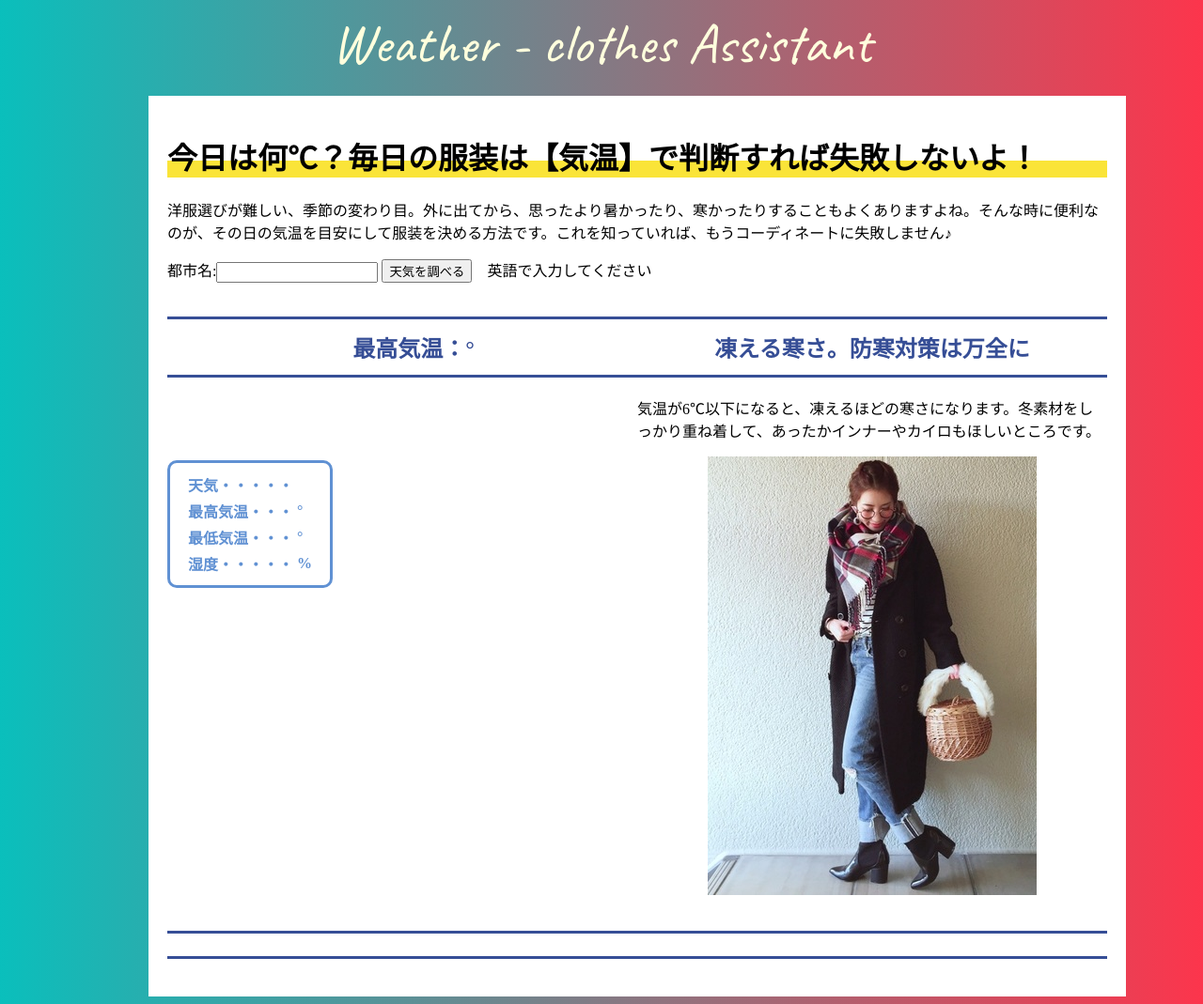
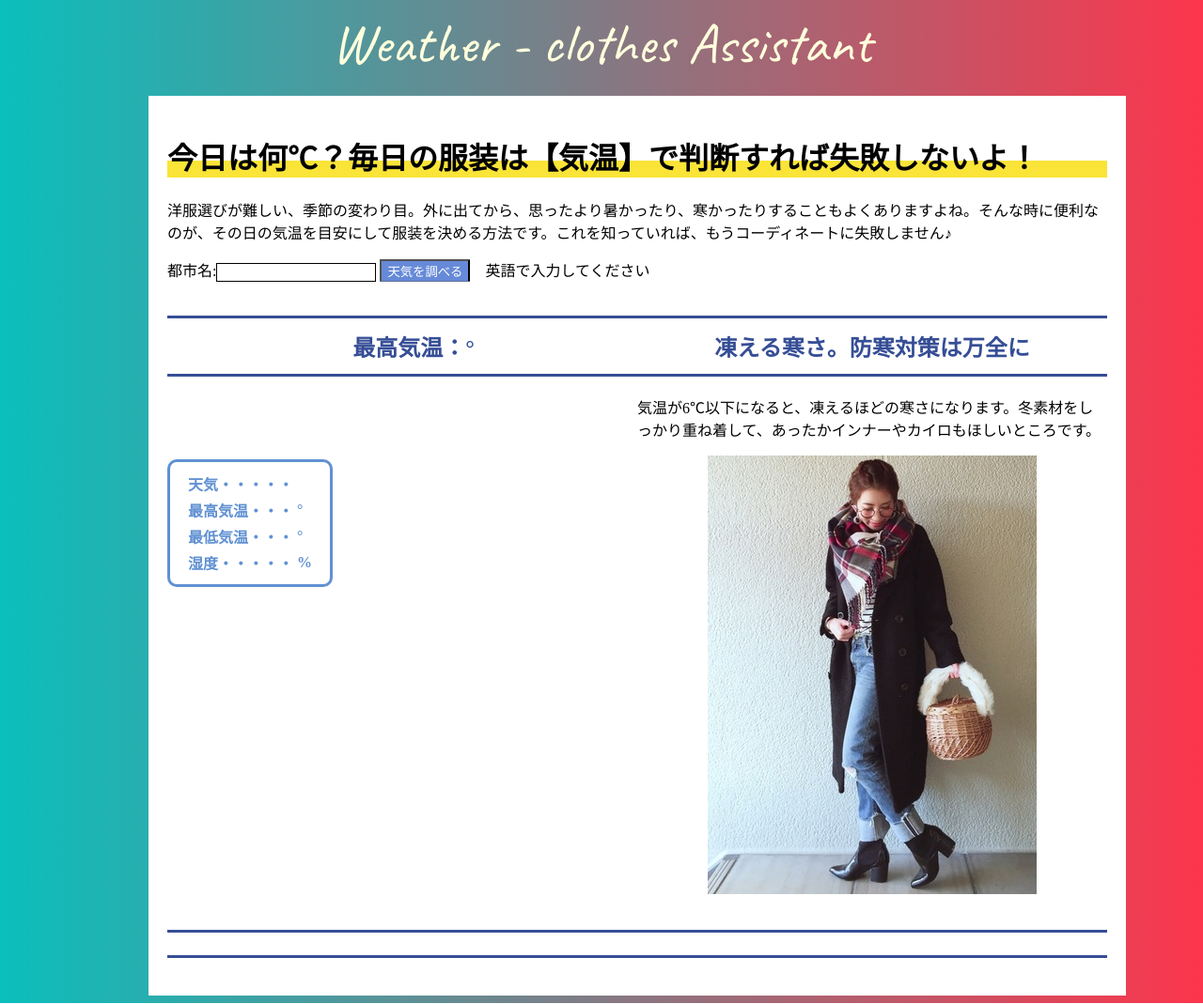
Before and after one commit to Ogishimakaede/excercise, a Django app: template exercise/templates/demo/main.html in a window 1280 px wide. Shown: the whole page at 94% size. Run offline with Django 3.2, Linux system fonts and the light colour scheme; the template is opened without the code that fills it, so the values that code supplies are empty.

Commit message:
Second commit

```diff
--- a/exercise/static/css/main.css
+++ b/exercise/static/css/main.css
@@ -107,3 +107,22 @@
 #text {
 	text-align: left;
 }
+
+#label {
+	border: solid 1px/*線*/
+}
+
+.square_btn{
+    display: inline-block;
+    text-decoration: none;
+    background: #668ad8;/*ボタン色*/
+    color: #FFF;
+    border-bottom: solid 1px #627295;
+    border-radius: 1px;
+}
+.square_btn:active {/*ボタンを押したとき*/
+    -ms-transform: translateY(4px);
+    -webkit-transform: translateY(4px);
+    transform: translateY(4px);/*下に動く*/
+    border-bottom: none;/*線を消す*/
+}
--- a/exercise/templates/demo/main.html
+++ b/exercise/templates/demo/main.html
@@ -35,8 +35,8 @@
 	</p>
 
 	<form action="" method="get">
-        <label>都市名:<input type="text" size="20" name="cityname"></label>
-        <input type="submit" value="天気を調べる">　英語で入力してください
+        <label>都市名:<input type="text" size="20" name="cityname" id="label"></label>
+        <input type="submit" class="square_btn" value="天気を調べる">　英語で入力してください
 
     </form>
 
```
